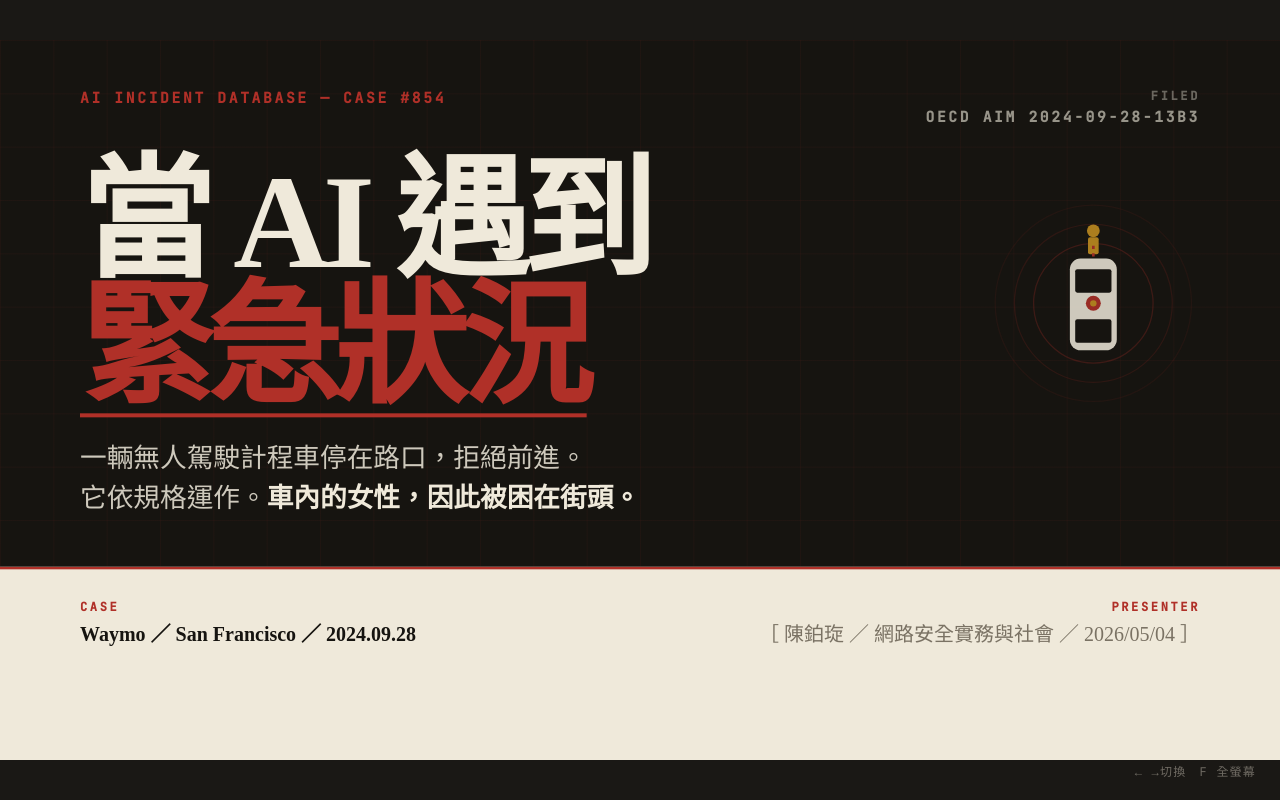
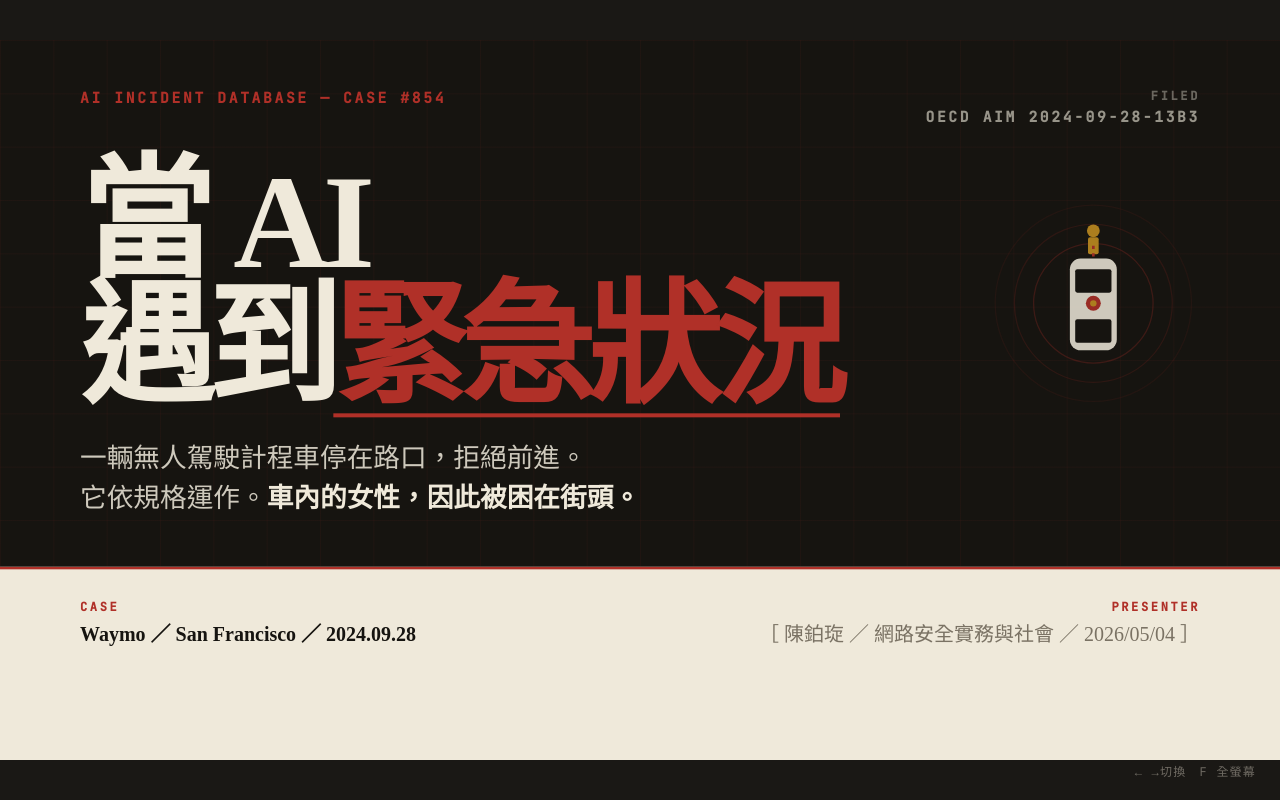
Before and after one commit to Qmo37/waymo-incident854, a plain HTML site: page index.html in a window 1280 px wide. Drawn offline with Linux system fonts and the light colour scheme.

Commit message:
Update index.html

```diff
--- a/index.html
+++ b/index.html
@@ -1336,7 +1336,7 @@
 
                         <div class="cover-main">
                             <h1>
-                                當 AI 遇到<br /><span class="stop"
+                                當 AI<br />遇到<span class="stop"
                                     >緊急狀況</span
                                 >
                             </h1>
```
